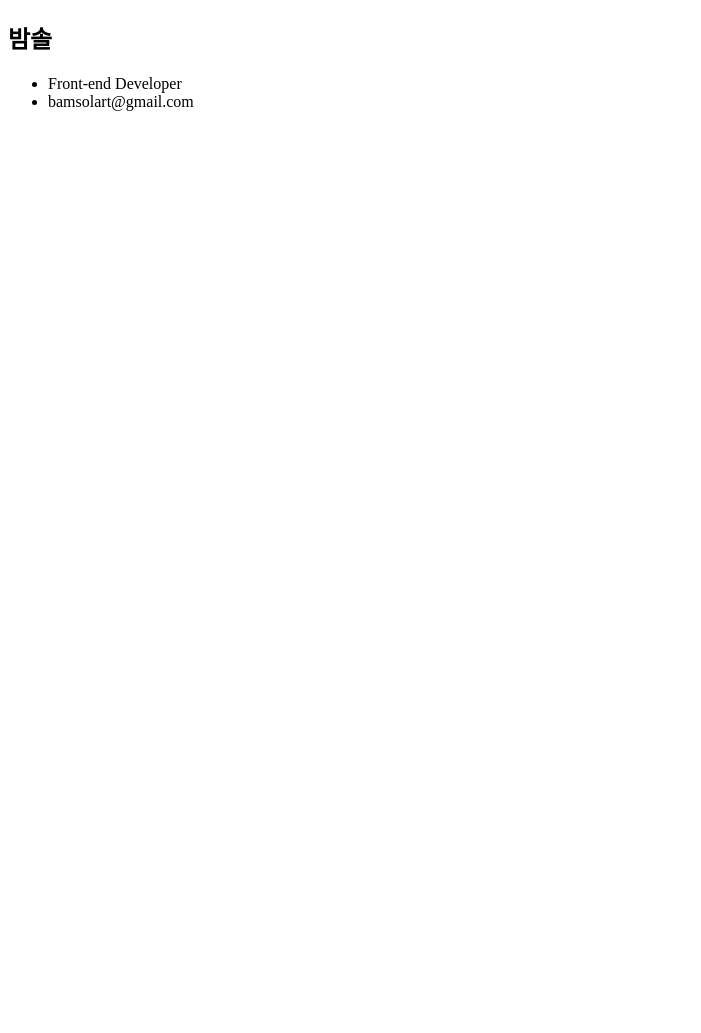
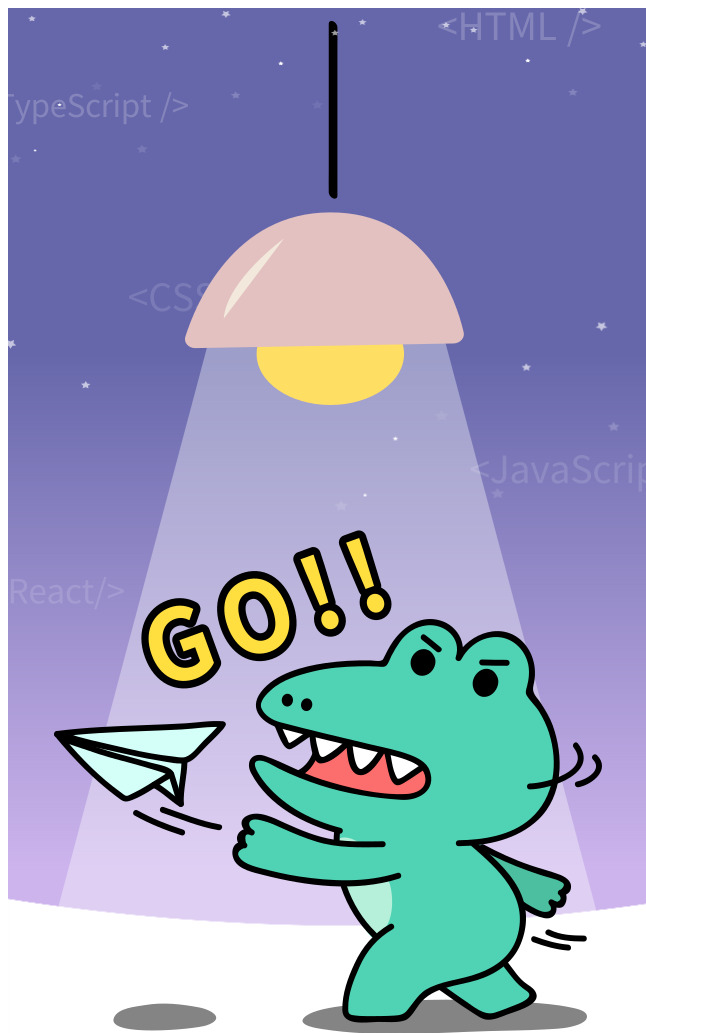
Before and after one commit to bamsol/who-am-I, a website: page index.html in a window 1280 px wide. Shown: the top 1033 px of the page, without its empty margins (0-701 px from the left). Before the commit the page ends 800 px from the top, so only its background shows below. Drawn offline with Linux system fonts and the light colour scheme.

Commit message:
feat: 명함 앞면 마크업
- 우선 CSS가 아닌 이미지로 명함 앞면 표현
- 카드 뒤집는 애니메이션 추가 후 CSS로 변환 예정

```diff
--- a/index.html
+++ b/index.html
@@ -8,6 +8,12 @@
     <title>Who Am I</title>
   </head>
   <body>
+    <article class="businessCardFront">
+      <img
+        class="businessCardFront__image"
+        src="./assets/businessCardFront.jpg"
+        alt="조명 아래 스포트라이트를 받는 아고가 종이비행기를 던지며 GO를 외친다." />
+    </article>
     <article class="businessCardBack">
       <h2>밤솔</h2>
       <ul>
```
Also changed, not shown: assets/businessCardFront.jpg (added).
